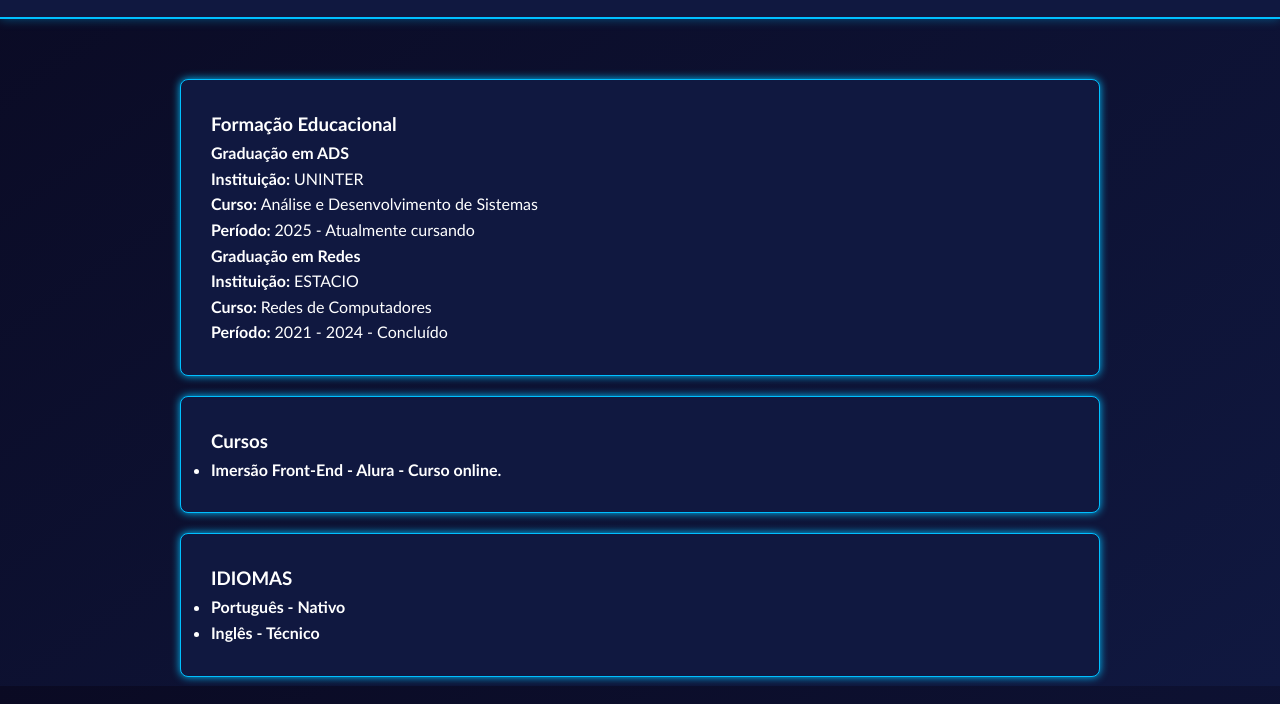
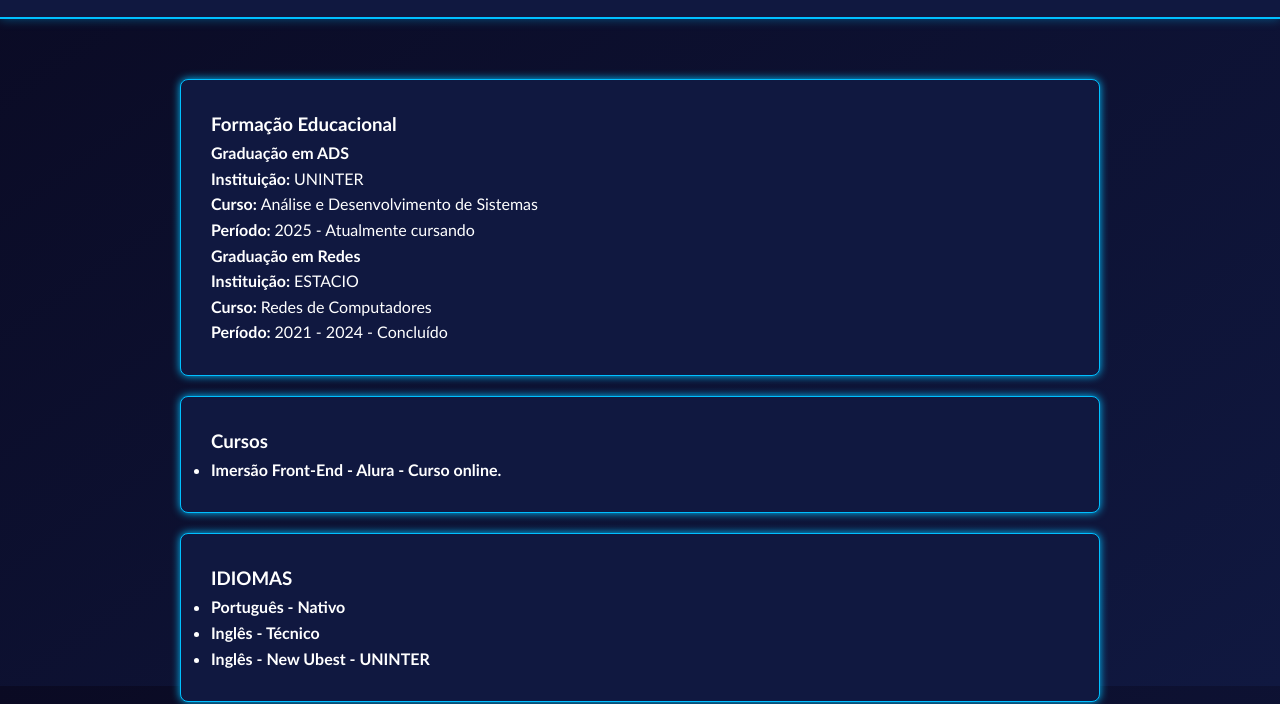
Before and after one commit to gizbra/portfoliodaGi, a plain HTML site: page formacao.html in a window 1280 px wide. Shown: the part 114-818 px from the top of the page. Drawn offline with Linux system fonts and the light colour scheme.

Commit message:
Atualizar o formacao.html

```diff
--- a/formacao.html
+++ b/formacao.html
@@ -60,6 +60,7 @@
                 <ul>
                     <li><strong> Português - Nativo</strong></li>
                     <li><strong> Inglês - Técnico</strong></li>
+                    <li><strong> Inglês - New Ubest - UNINTER</strong></li>
 
                 </ul>
             </section>
```
